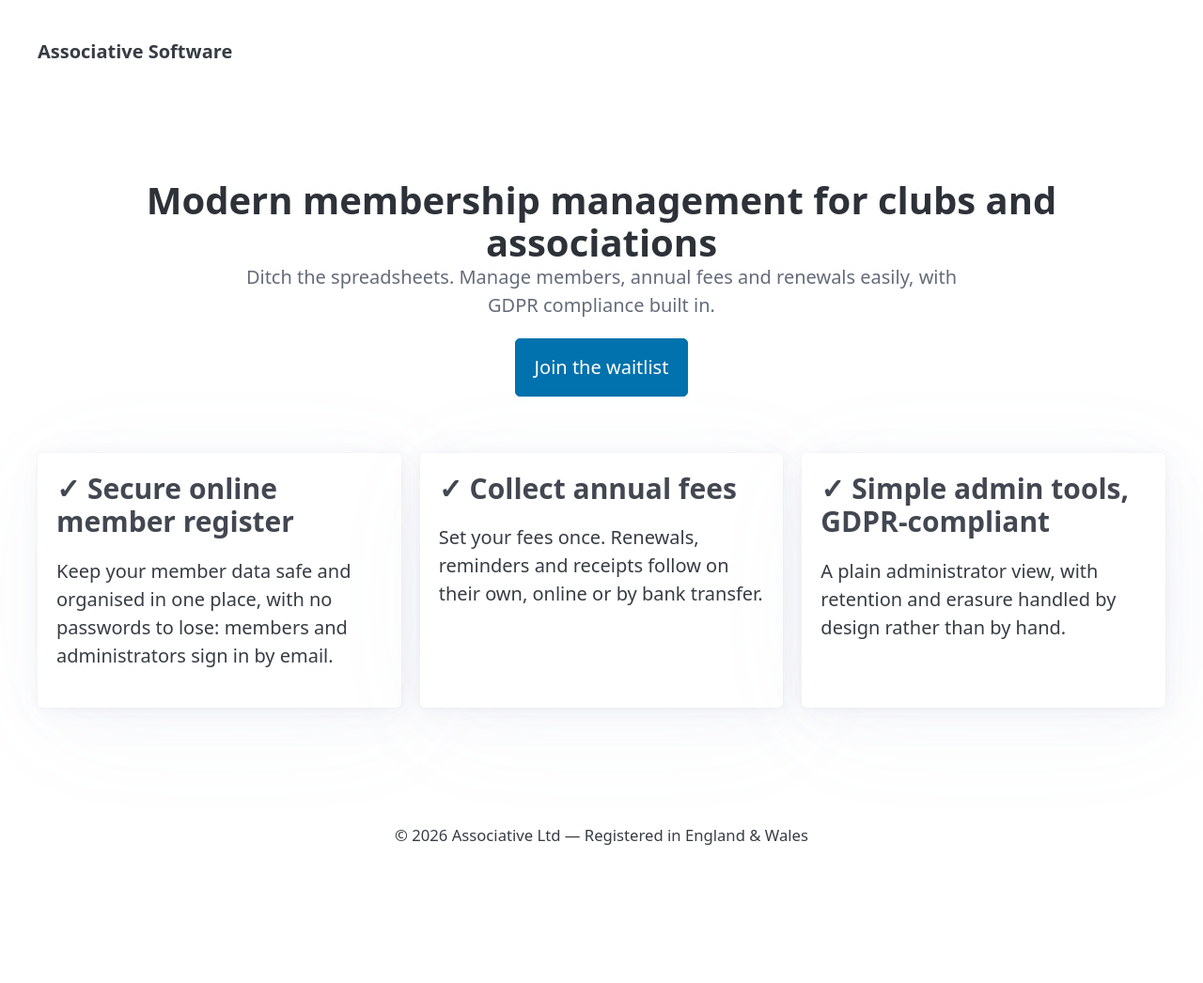
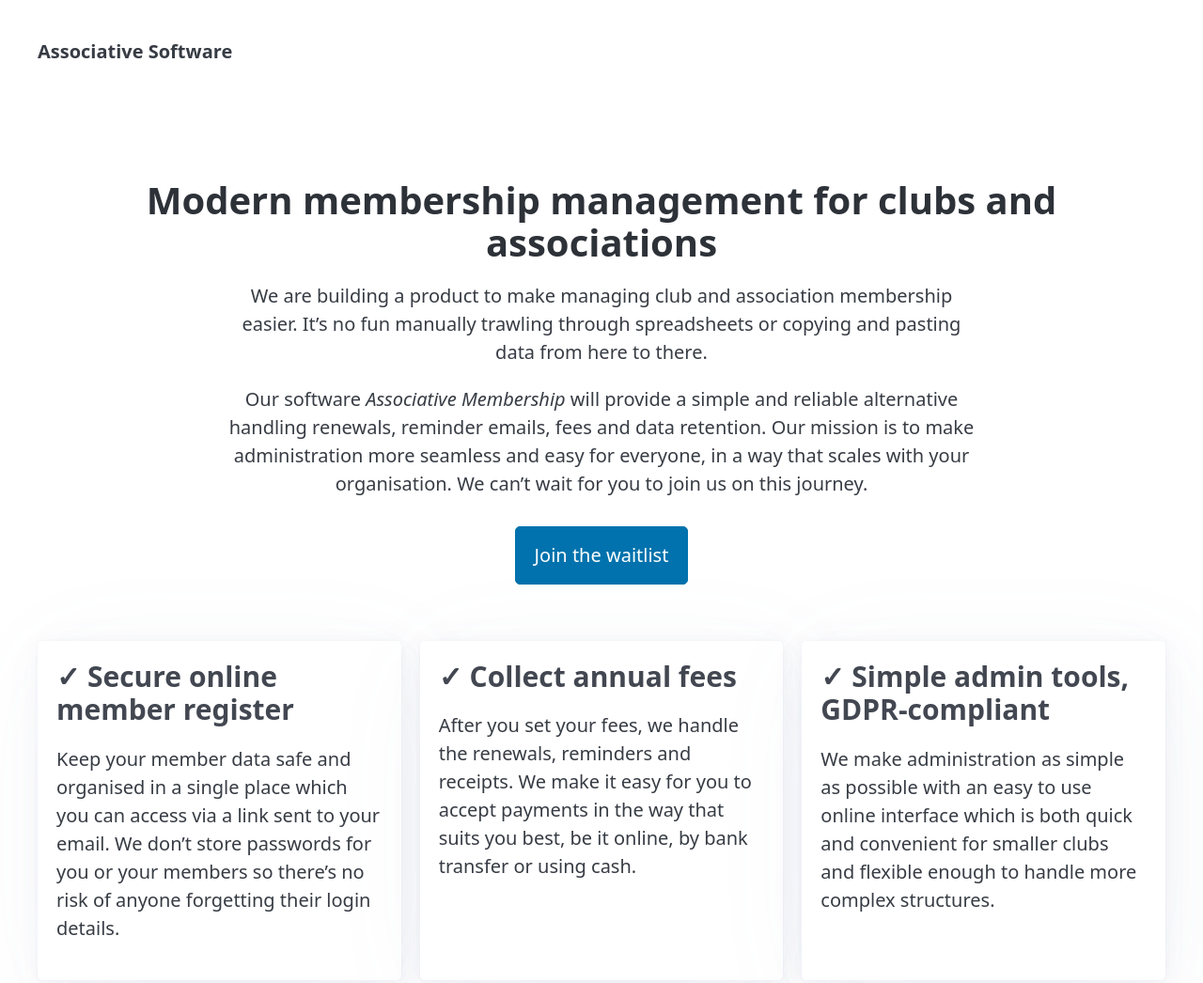
Before and after one commit to associative-software/associative-software.github.io, a plain HTML site: page index.html in a window 1280 px wide. Shown: the top 1046 px of the page at 94% size. Before the commit the page ends 923 px from the top, so only its background shows below. Drawn offline with nearby package versions, Linux system fonts and the light colour scheme.

Commit message:
Update landing page copy: hero paragraphs, feature cards and footer
Co-Authored-By: Claude Fable 5.1 <noreply@anthropic.com>
Claude-Session: https://claude.ai/code/session_01JFmdxqjuiKabCpsppkNJqy

```diff
--- a/index.html
+++ b/index.html
@@ -9,7 +9,8 @@
     <link rel="stylesheet" href="https://cdn.jsdelivr.net/npm/@picocss/pico@2/css/pico.min.css">
     <style>
         .hero { text-align: center; padding: 3rem 0 2rem; }
-        .hero hgroup p { max-width: 38rem; margin-inline: auto; }
+        .hero p { max-width: 40rem; margin-inline: auto; }
+        .hero p:last-of-type { margin-bottom: 1.5rem; }
         .features { padding-bottom: 2rem; }
         footer { text-align: center; }
         footer p { margin-bottom: 0; }
@@ -26,10 +27,9 @@
 
     <main class="container">
         <section class="hero">
-            <hgroup>
-                <h1>Modern membership management for clubs and associations</h1>
-                <p>Ditch the spreadsheets. Manage members, annual fees and renewals easily, with GDPR compliance built in.</p>
-            </hgroup>
+            <h1>Modern membership management for clubs and associations</h1>
+            <p>We are building a product to make managing club and association membership easier. It’s no fun manually trawling through spreadsheets or copying and pasting data from here to there.</p>
+            <p>Our software <em>Associative Membership</em> will provide a simple and reliable alternative handling renewals, reminder emails, fees and data retention. Our mission is to make administration more seamless and easy for everyone, in a way that scales with your organisation. We can’t wait for you to join us on this journey.</p>
             <a href="http://eepurl.com/jnUJgw" role="button">Join the waitlist</a>
         </section>
 
@@ -37,22 +37,22 @@
             <div class="grid">
                 <article>
                     <h3>✓ Secure online member register</h3>
-                    <p>Keep your member data safe and organised in one place, with no passwords to lose: members and administrators sign in by email.</p>
+                    <p>Keep your member data safe and organised in a single place which you can access via a link sent to your email. We don’t store passwords for you or your members so there’s no risk of anyone forgetting their login details.</p>
                 </article>
                 <article>
                     <h3>✓ Collect annual fees</h3>
-                    <p>Set your fees once. Renewals, reminders and receipts follow on their own, online or by bank transfer.</p>
+                    <p>After you set your fees, we handle the renewals, reminders and receipts. We make it easy for you to accept payments in the way that suits you best, be it online, by bank transfer or using cash.</p>
                 </article>
                 <article>
                     <h3>✓ Simple admin tools, GDPR-compliant</h3>
-                    <p>A plain administrator view, with retention and erasure handled by design rather than by hand.</p>
+                    <p>We make administration as simple as possible with an easy to use online interface which is both quick and convenient for smaller clubs and flexible enough to handle more complex structures.</p>
                 </article>
             </div>
         </section>
     </main>
 
     <footer class="container">
-        <p><small>© 2026 Associative Ltd — Registered in England &amp; Wales</small></p>
+        <p><small>© 2026 Associative Ltd. Registered in England and Wales.</small></p>
     </footer>
 </body>
 </html>
```
